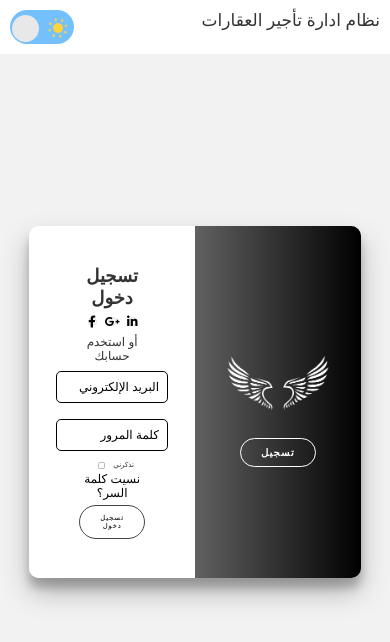
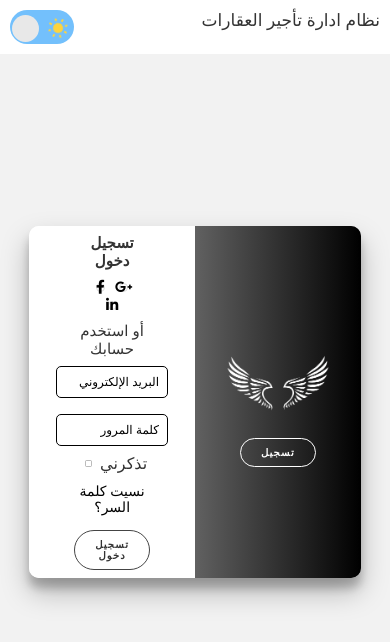
Before and after one commit to ziad880/Dashboard-main, a plain HTML site: page login-page.html in a window 390 px wide. Drawn offline with Linux system fonts and the light colour scheme.

Commit message:
Update style-login.css

```diff
--- a/style-login.css
+++ b/style-login.css
@@ -351,13 +351,11 @@ body.dark-mode input::placeholder {
         min-height: 22em; /* تقليل الطول على الشاشات الصغيرة */
     }
     input {
-        font-size: 10px; /* Increase font size for better readability */
         padding: 10px; /* Adjust padding for smaller screens */
         width: 170%;
     }
 
     button {
-        font-size: 1px; /* Increase font size */
         padding: 10px 30px; /* Adjust padding */
         margin-top: 5px; /* Reduce margin */
     }
@@ -371,17 +369,10 @@ body.dark-mode input::placeholder {
         max-height: 150px; /* Adjust height for smaller screens */
     }
 
-    h1, h2 {
-        font-size: 1.1em;
-    }
-    .remember-me-label {
-    font-size: 7px;
-    }
 
-    span, a {
-        font-size: 12px;
-            margin: 0px 0;
-    }
+
+
+
 
     .social-container a {
         height: 9px;
@@ -394,12 +385,8 @@ body.dark-mode input::placeholder {
         height: 27px;
         width: 27px;
     }
-    .form-container{
-            font-size: 4px;
-    }
-    .form-container button {
-        font-size: 6.5px;
-    }
+
+
     #remember {
         transform: scale(0.5); /* تصغير الحجم قليلاً */
     }
@@ -408,7 +395,7 @@ body.dark-mode input::placeholder {
 /* Extra small devices (phones, 480px and down) */
 @media (max-width: 480px) {
     h1 {
-        font-size: 18px;
+        font-size: 15px;
     }
 
     h2 {
```
